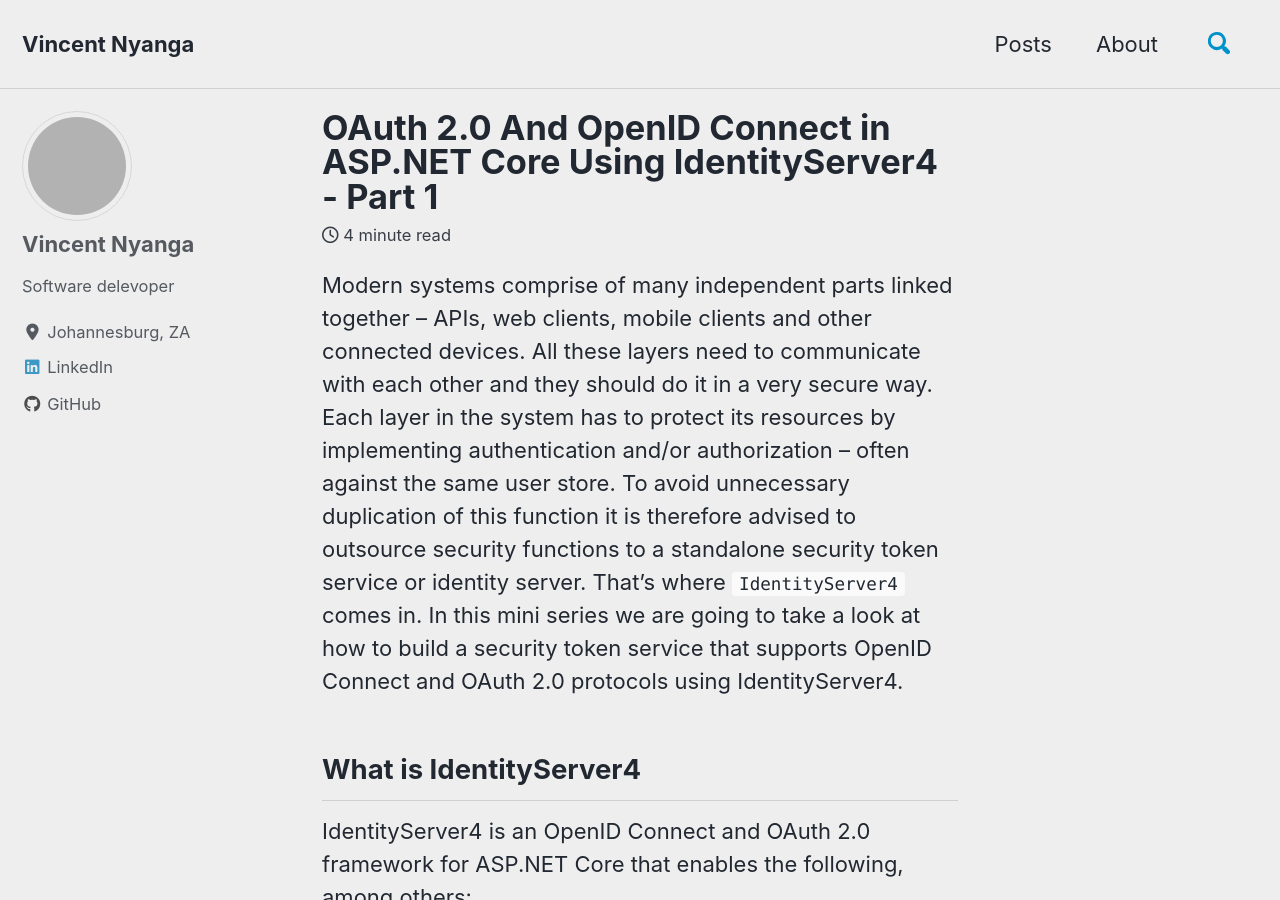
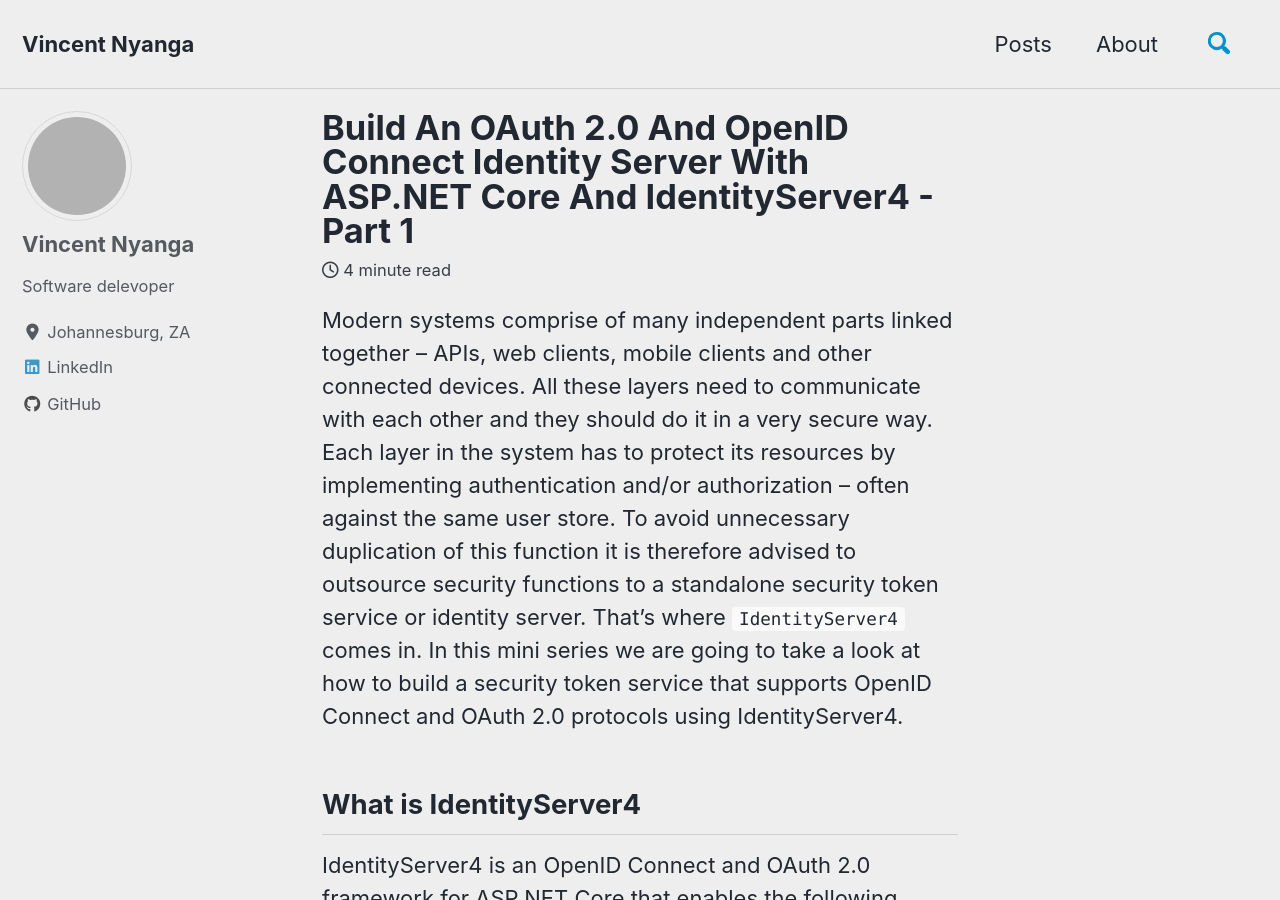
Before and after one commit to vince-nyanga/vince-nyanga.github.io, a Jekyll site: the page built from _posts/2020-03-21-identity-server-part-1.md, in a window 1280 px wide and 900 px high. Built offline with Jekyll 4.4.1, drawn with Linux system fonts in a browser that asks for light colours; cached includes are drawn as plain includes; nearby versions of some CDN libraries; grey boxes are pictures that could not be loaded.

Commit message:
updated title

```diff
--- a/_posts/2020-03-21-identity-server-part-1.md
+++ b/_posts/2020-03-21-identity-server-part-1.md
@@ -1,5 +1,5 @@
 ---
-title: "OAuth 2.0 And OpenID Connect in ASP.NET Core Using IdentityServer4 - Part 1"
+title: "Build An OAuth 2.0 And OpenID Connect Identity Server With ASP.NET Core And IdentityServer4 - Part 1"
 date: 2020-03-21
 tags: [C#, ASP.NET Core]
 ---
```
